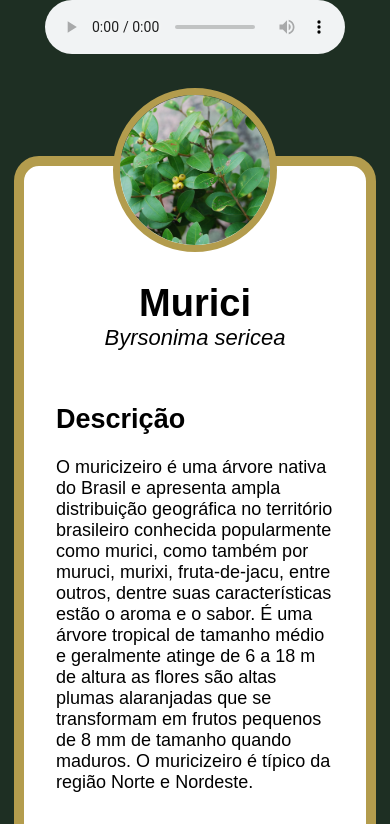
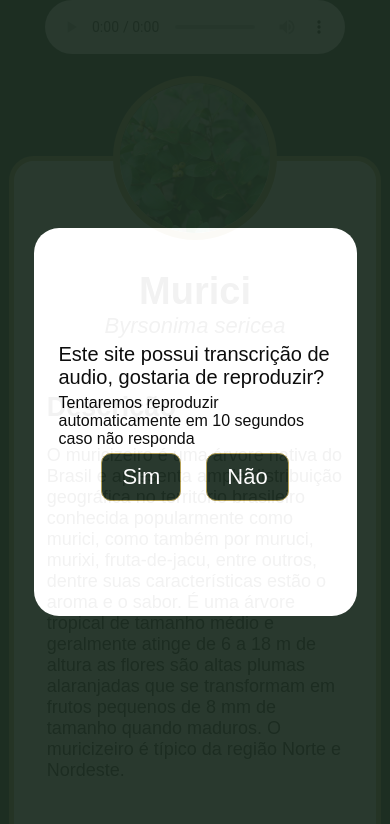
Before and after one commit to FilipeTorresBR/herbario, a plain HTML site: page index.html in a window 390 px wide. Shown: the top 824 px of the page. Drawn offline with Linux system fonts and the light colour scheme.

Commit message:
Pequenas melhorias no css para responsividade

```diff
--- a/assets/script.js
+++ b/assets/script.js
@@ -1,5 +1,6 @@
 
 function playAudio(){
+    localStorage.setItem("play", true);
     document.querySelector("audio").play();
     document.getElementById('autoplay-container').style.display = "none";
 }
--- a/assets/style.css
+++ b/assets/style.css
@@ -80,15 +80,15 @@ a{
     color: white;
 }
 .autoplay-container{
-    position: absolute;
+    position: fixed;
     z-index: 2;
     width: 100vw;
-    height: 100vmax;
+    height: 100vh;
     opacity: 0.95;
     background-color: var(--primary-color);
     display: flex;
     justify-content: center;
-    align-items: flex-start;
+    align-items: center;
 }
 .autoplay{
     display: flex;
@@ -102,8 +102,6 @@ a{
     font-size: 24px;
     padding: 25px;
     gap: 5px;
-    margin-top: 10%;
-
 }
 .autoplay-btns{
     display: flex;
@@ -119,6 +117,9 @@ a{
     border: 1px solid var(--secondary-color)
 
 }
+#autoplay-advice{
+    font-size: 18px;
+}
 @media screen and (max-width: 768px){
     main{
         display: flex;
@@ -132,13 +133,13 @@ a{
         flex-direction: column;
         align-items: center;
         justify-content: center;
-        max-width: 75%;
+        max-width: 80%;
         padding: 1 5px;
         gap: 5px;
         background-color: white;
         border-radius: 25px;
         margin-top: 25%;
-        border: 10px solid var(--secondary-color);
+        border: 5px solid var(--secondary-color);
     }
     .herb-pic{
         margin-top: -35%;
@@ -192,16 +193,15 @@ a{
         color: white;
     }
     .autoplay-container{
-        display: none;
-        position: absolute;
+        position: fixed;
         z-index: 2;
         width: 100vw;
-        height: 100vmax;
+        height: 100vh;
         opacity: 0.95;
         background-color: var(--primary-color);
         display: flex;
         justify-content: center;
-        align-items: flex-start;
+        align-items: center;
     }
     .autoplay{
         display: flex;
@@ -209,13 +209,12 @@ a{
         align-items: center;
         flex-direction: column;
         background-color: white;
-        width: 40%;
-        height: 20%;
+        width: 70%;
+        height: 40%;
         border-radius: 25px;
-        font-size: 24px;
+        font-size: 20px;
         padding: 25px;
         gap: 5px;
-        margin-top: 10%;
 
     }
     .autoplay-btns{
@@ -232,4 +231,7 @@ a{
         border: 1px solid var(--secondary-color)
 
     }
+    #autoplay-advice{
+        font-size: 16px;
+    }
 }
--- a/index.html
+++ b/index.html
@@ -7,16 +7,16 @@
     <link rel="stylesheet" href="assets/style.css">
 </head>
 <body>
-    <!--div class="autoplay-container" id="autoplay-container" onload="setTimeout()">
+    <div class="autoplay-container" id="autoplay-container" onload="setTimeout()">
         <div class="autoplay">
             <span>Este site possui transcrição de audio, gostaria de reproduzir?</span>
-            <span style="font-size: 18px">Tentaremos reproduzir automaticamente em 10 segundos caso não responda</span>
+            <span id="autoplay-advice">Tentaremos reproduzir automaticamente em 10 segundos caso não responda</span>
             <div class="autoplay-btns">
                 <button onclick="playAudio()">Sim</button>
                 <button onclick="stopAudio()"">Não</button>
             </div>
         </div>
-    </div-->
+    </div>
     <main>
         <div class="audio">
             <audio controls autoplay id="audio">
```
